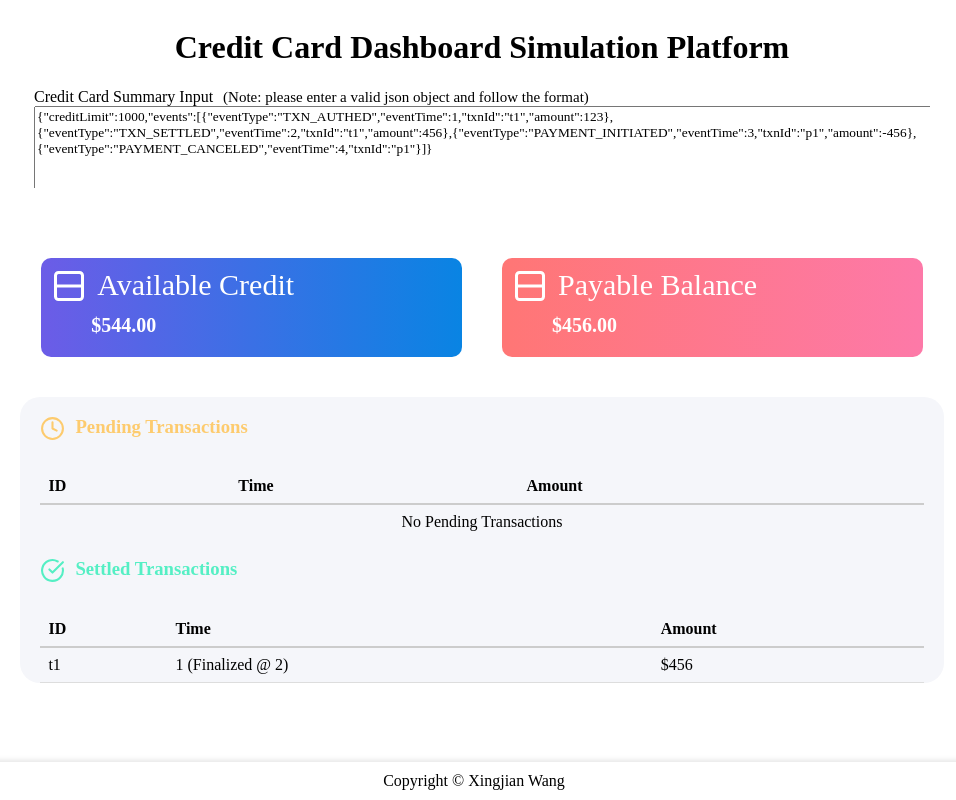
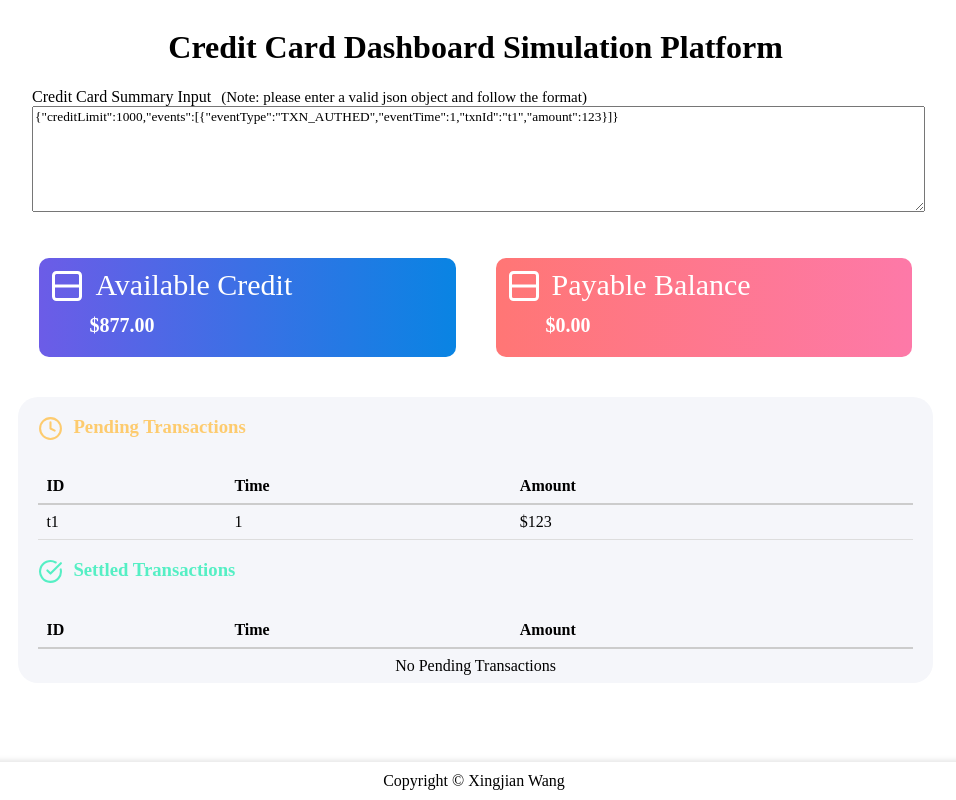
Before and after one commit to illi-507/Pomelo-credit-card, a React (Vite) app: page / in a window 1280 px wide. Shown: the whole page, without its empty margins (166-1122 px from the left). Built offline with nearby package versions, Linux system fonts and the light colour scheme.

Commit message:
feat: fixes

```diff
--- a/src/App.css
+++ b/src/App.css
@@ -1,10 +1,10 @@
 * {
   font-family: "'Poppins', sans-serif";
-  overflow: hidden;
 }
 
 .app-container {
-  width: 100vw;
+  margin: 0;
+  width: 99vw;
   height: auto;
   display: flex;
   flex-direction: column;
--- a/src/App.jsx
+++ b/src/App.jsx
@@ -4,8 +4,7 @@ import { Textarea } from "./components/textarea";
 import { Clock, CircleCheckBig, Rows2 } from "lucide-react";
 import "./App.css";
 
-const defaultInput = `{"creditLimit":1000,"events":[{"eventType":"TXN_AUTHED","eventTime":1,"txnId":"t1","amount":123},{"eventType":"TXN_SETTLED","eventTime":2,"txnId":"t1","amount":456},{"eventType":"PAYMENT_INITIATED","eventTime":3,"txnId":"p1","amount":-456},{"eventType":"PAYMENT_CANCELED","eventTime":4,"txnId":"p1"}]}`;
-
+let defaultInput = `{"creditLimit":1000,"events":[{"eventType":"TXN_AUTHED","eventTime":1,"txnId":"t1","amount":123}]}`;
 export default function PomeloDashboard() {
   const [input, setInput] = useState(defaultInput);
   const [errorMsg, setErrorMsg] = useState("");
```
